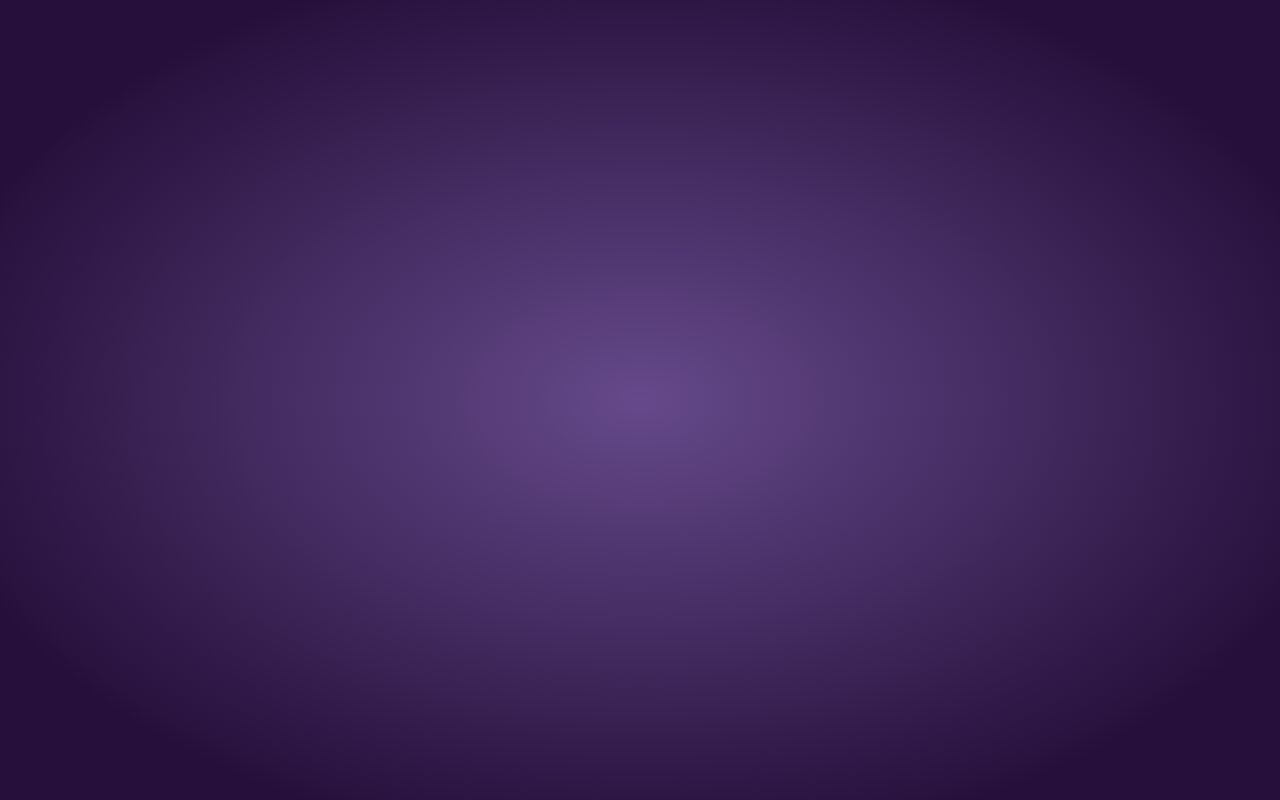
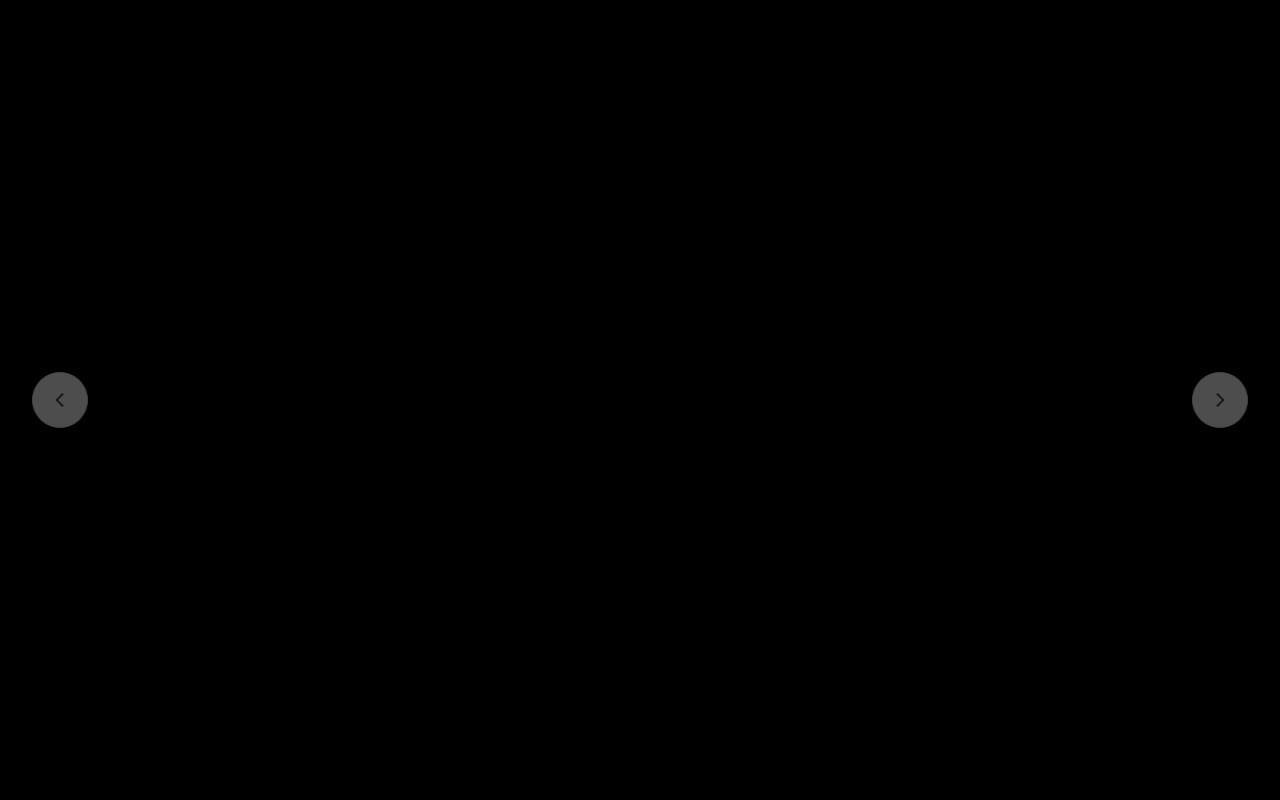
Before and after one commit to Nikhilkumarsaha/flipbook, a React (Vite) app: page / in a window 1280 px wide. Built offline with nearby package versions, Linux system fonts and the light colour scheme.

Commit message:
feat: enhance UI with navigation arrows and fix the last page flip issue

```diff
--- a/src/App.jsx
+++ b/src/App.jsx
@@ -46,14 +46,14 @@ function App() {
 
   return (
     <>
-      <UI />
+      <UI totalSheets={pdfPages ? Math.ceil(pdfPages.length / 2) : 0} />
       <Loader />
       {loading || !pdfPages ? (
         <div className="fixed inset-0 flex items-center justify-center z-50 bg-black bg-opacity-80">
           <span className="text-white text-2xl">Loading PDF...</span>
         </div>
       ) : (
-        <Canvas shadows={false} camera={{ position: [0, 0, 4], fov: 20 }}>
+        <Canvas shadows={false} camera={{ position: [0, 0, 4], fov: 28 }}>
           <Suspense fallback={null}>
             <Experience pdfPages={pdfPages} />
           </Suspense>
--- a/src/components/Book.jsx
+++ b/src/components/Book.jsx
@@ -290,7 +290,7 @@ export const Book = ({ pdfPages = [], ...props }) => {
           page={delayedPage}
           number={index}
           opened={delayedPage > index}
-          bookClosed={delayedPage === 0 || delayedPage === sheets.length}
+          bookClosed={delayedPage === 0}
           frontImg={sheet.front}
           backImg={sheet.back}
         />
--- a/src/components/UI.jsx
+++ b/src/components/UI.jsx
@@ -4,8 +4,11 @@ import { useEffect } from "react";
 
 export const pageAtom = atom(0);
 
-export const UI = () => {
+export const UI = ({ totalSheets = 2 }) => {
   const [page, setPage] = useAtom(pageAtom);
+
+  // Calculate max pages based on PDF structure (each spread = 2 pages)
+  const maxPages = totalSheets;
 
   useEffect(() => {
     const audio = new Audio("/audios/page-flip.mp3");
@@ -34,8 +37,54 @@ export const UI = () => {
       <style>{keyframes}</style>
 
       <main className="pointer-events-none select-none z-10 fixed inset-0 flex flex-col justify-between">
+        {/* Navigation Arrows */}
+        <div className="absolute inset-0 flex items-center justify-between px-8 pointer-events-none">
+          {/* Left Arrow */}
+          <button
+            className={`pointer-events-auto w-14 h-14 rounded-full bg-white shadow-md border border-gray-200 flex items-center justify-center transition-all duration-300 ${
+              page === 0 ? 'opacity-30 cursor-not-allowed' : 'hover:shadow-lg hover:scale-105 hover:bg-gray-50'
+            }`}
+            onClick={() => page > 0 && setPage(page - 1)}
+            disabled={page === 0}
+          >
+            <svg
+              className="w-5 h-5 text-gray-600"
+              fill="none"
+              stroke="currentColor"
+              viewBox="0 0 24 24"
+            >
+              <path
+                strokeLinecap="round"
+                strokeLinejoin="round"
+                strokeWidth={2.5}
+                d="M15 19l-7-7 7-7"
+              />
+            </svg>
+          </button>
 
-
+          {/* Right Arrow */}
+          <button
+            className={`pointer-events-auto w-14 h-14 rounded-full bg-white shadow-md border border-gray-200 flex items-center justify-center transition-all duration-300 ${
+              page >= maxPages ? 'opacity-30 cursor-not-allowed' : 'hover:shadow-lg hover:scale-105 hover:bg-gray-50'
+            }`}
+            onClick={() => page < maxPages && setPage(page + 1)}
+            disabled={page >= maxPages}
+          >
+            <svg
+              className="w-5 h-5 text-gray-600"
+              fill="none"
+              stroke="currentColor"
+              viewBox="0 0 24 24"
+            >
+              <path
+                strokeLinecap="round"
+                strokeLinejoin="round"
+                strokeWidth={2.5}
+                d="M9 5l7 7-7 7"
+              />
+            </svg>
+          </button>
+        </div>
       </main>
     </>
   );
--- a/src/index.css
+++ b/src/index.css
@@ -6,7 +6,7 @@
 #root {
   width: 100vw;
   height: 100vh;
-  background: radial-gradient(#65498a,#26103b 80%);
+  background: black;
 }
 
 body {
```
